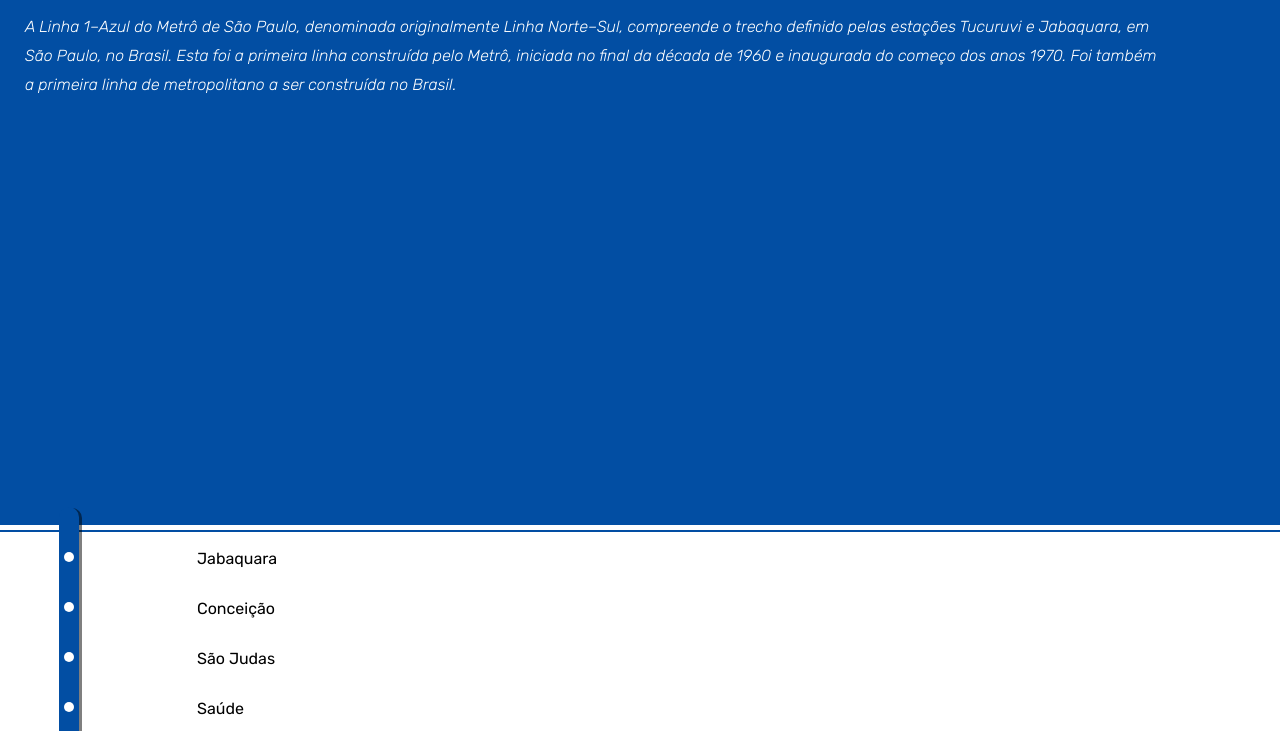
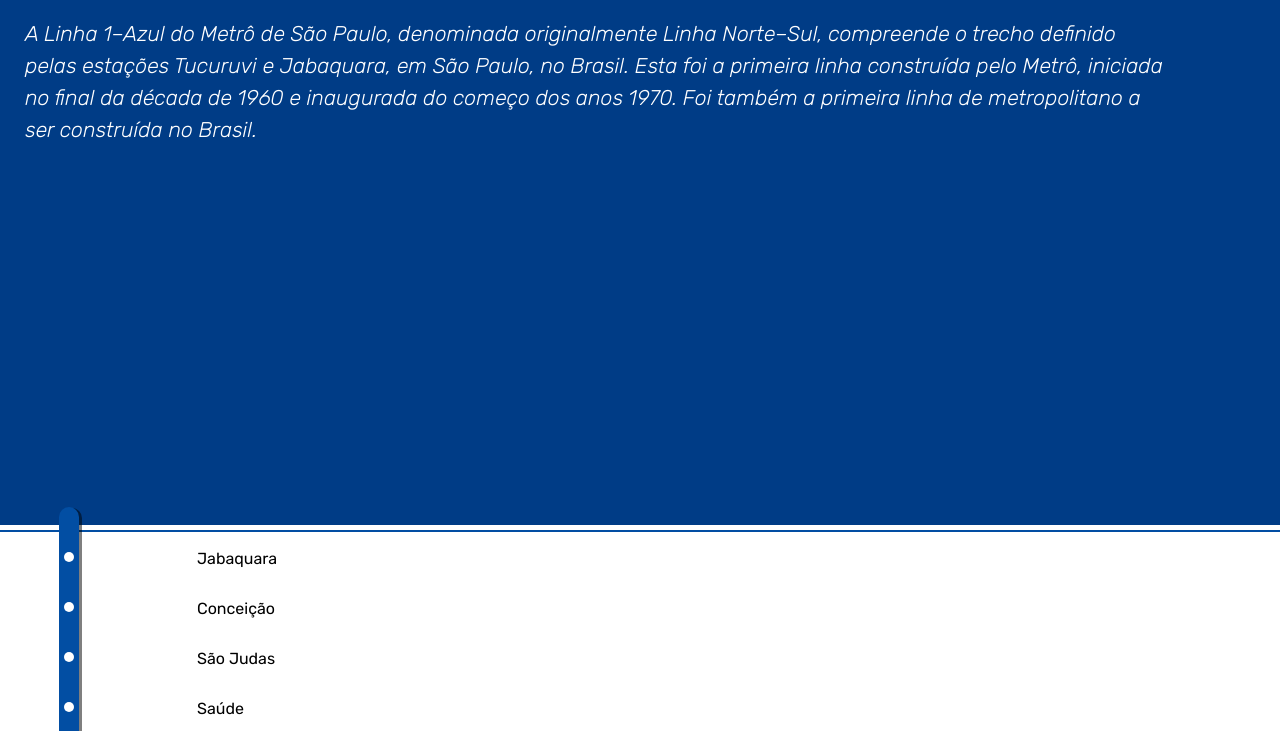
Before and after one commit to rosanaemidio/projeto-m-responsivo, a plain HTML site: page azul.html in a window 1280 px wide. Shown: the part 195-926 px from the top of the page. Drawn offline with Linux system fonts and the light colour scheme.

Commit message:
adicionar ajustes no layout

```diff
--- a/css/azul.css
+++ b/css/azul.css
@@ -7,7 +7,7 @@ body{
     margin: 0 auto;
 }
 section {
-    background-color: #024ea3;
+    background-color: #003c86;
     color: #ffffff;
     line-height: 1.8;
     height: 90vh;
@@ -110,14 +110,14 @@ p{
     margin-top: 40px;
 }
 
-@media (max-width: 374px) {
+@media (min-width: 374px) {
 p{
     font-size: 14pt;
     line-height: 1.5;
 }
 }
 
-@media (max-width: 600px) {
+@media (min-width: 600px) {
     p{
         font-size: 16pt;
     }
```
